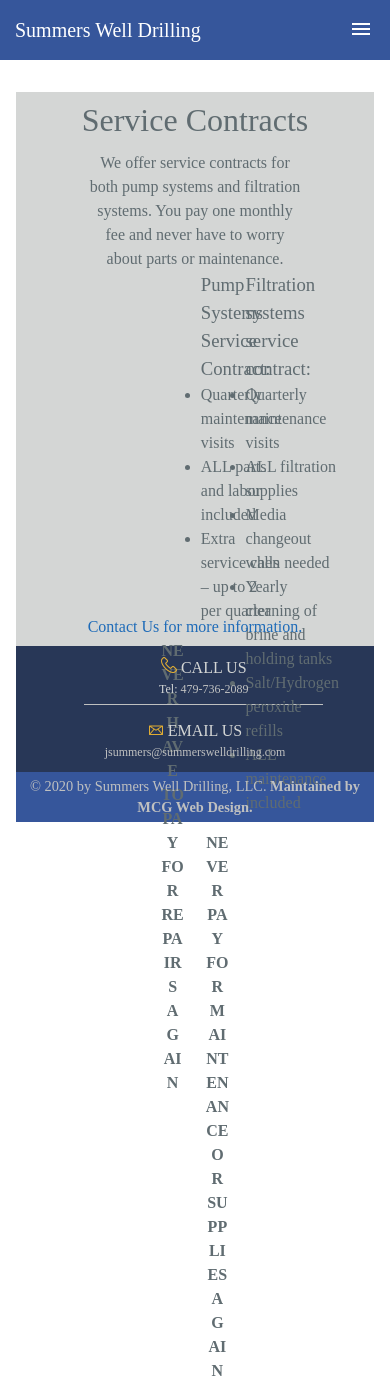
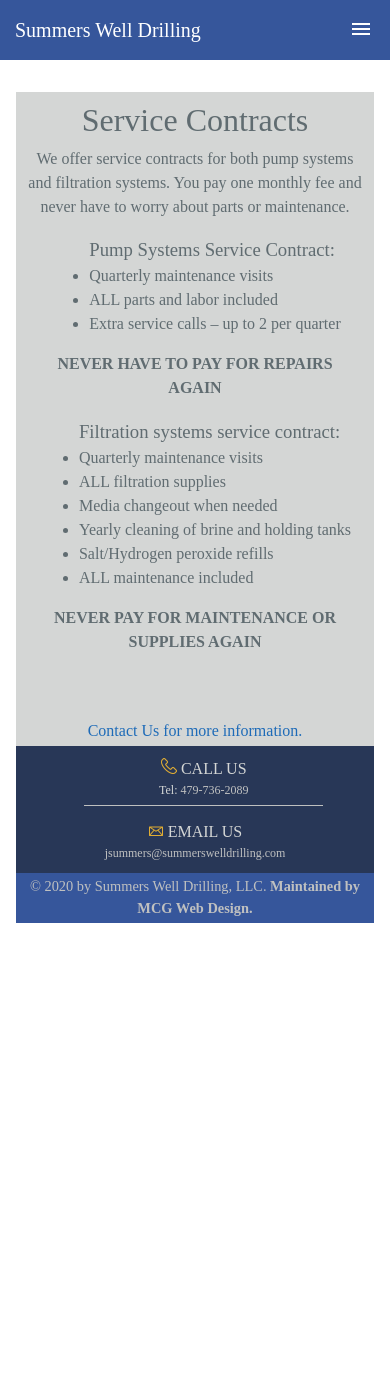
Before and after one commit to jamess999888/SummersDrilling, a Jekyll site: the page built from serviceContracts.md, in a window 390 px wide. Built offline with Jekyll 4.4.1, drawn with Linux system fonts in a browser that asks for light colours; our own code applies the rules of GitHub Pages for plain Markdown files; after the commit the page ends 955 px from its top, so only the background shows below that.

Commit message:
working on service contracts

```diff
--- a/css/style.css
+++ b/css/style.css
@@ -1411,4 +1411,13 @@ ul.topnav li.right {
     .collapsible-list {
         padding: 2% 0;
     }
+    #serviceContracts div {
+        padding: 1% 2%;
+    }
+    #serviceContracts #list {
+        display: block;
+        width: 100%;
+        height: auto;
+        margin: 5% 0;
+    }
 }
```
